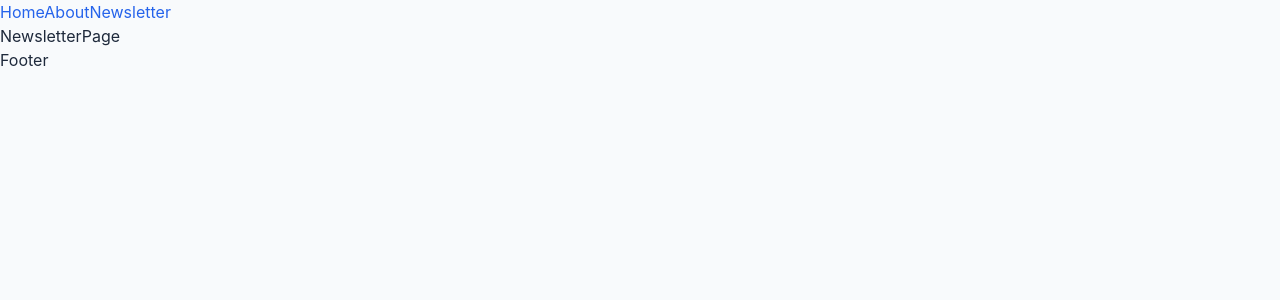
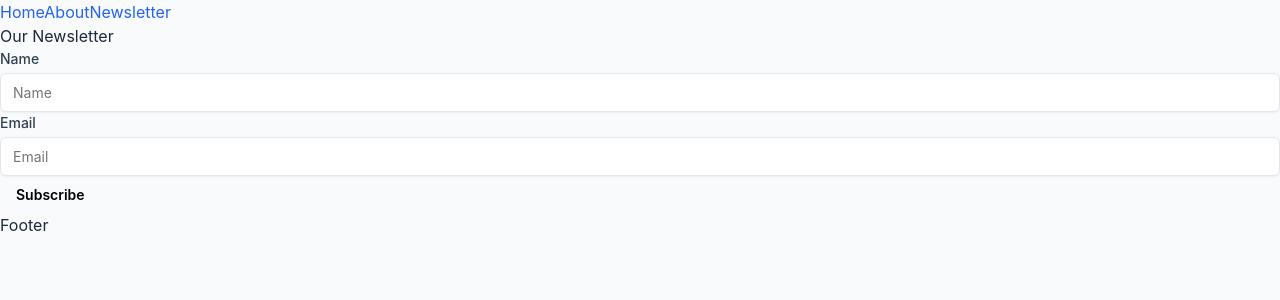
Before and after one commit to dev9fe8891/meal-radar, a React (Vite) app: page /newsletter in a window 1280 px wide. Shown: the top 300 px of the page. Built offline with nearby package versions, Linux system fonts and the light colour scheme.

Commit message:
feat: add newsletter subscription feature with form handling and server integration

```diff
--- a/package.json
+++ b/package.json
@@ -11,9 +11,12 @@
   },
   "dependencies": {
     "axios": "^1.18.1",
+    "cors": "^2.8.6",
+    "express": "^5.2.1",
     "react": "^19.2.7",
     "react-dom": "^19.2.7",
-    "react-router-dom": "^7.18.1"
+    "react-router-dom": "^7.18.1",
+    "react-toastify": "^11.1.0"
   },
   "devDependencies": {
     "@types/react": "^19.2.17",
--- a/src/App.jsx
+++ b/src/App.jsx
@@ -1,5 +1,7 @@
 import { createBrowserRouter, RouterProvider } from "react-router-dom";
+
 import RootLayout from "./layouts/RootLayout";
+
 import {
   AboutPage,
   HomePage,
@@ -9,8 +11,9 @@ import {
   SingleMealPage,
 } from "./pages";
 
-import { loader as HomePageLoader } from "./pages/HomePage";
-import { loader as SingleMealPageLoader } from "./pages/SingleMealPage";
+import { loader as homePageLoader } from "./pages/HomePage";
+import { loader as singleMealPageLoader } from "./pages/SingleMealPage";
+import { action as newsletterPageAction } from "./pages/NewsletterPage";
 
 const router = createBrowserRouter([
   {
@@ -23,13 +26,13 @@ const router = createBrowserRouter([
         index: true,
         element: <HomePage />,
         errorElement: <RouteErrorBoundary />,
-        loader: HomePageLoader,
+        loader: homePageLoader,
       },
       {
         path: "meals/:id",
         element: <SingleMealPage />,
         errorElement: <RouteErrorBoundary />,
-        loader: SingleMealPageLoader,
+        loader: singleMealPageLoader,
       },
       {
         path: "about",
@@ -40,6 +43,7 @@ const router = createBrowserRouter([
         path: "newsletter",
         element: <NewsletterPage />,
         errorElement: <RouteErrorBoundary />,
+        action: newsletterPageAction,
       },
     ],
   },
--- a/src/main.jsx
+++ b/src/main.jsx
@@ -2,9 +2,14 @@ import { StrictMode } from "react";
 import { createRoot } from "react-dom/client";
 import "./index.css";
 import App from "./App.jsx";
+import "react-toastify/dist/ReactToastify.css";
+import { ToastContainer } from "react-toastify";
 
 createRoot(document.getElementById("root")).render(
   // <StrictMode>
-  <App />,
+  <>
+    <App />
+    <ToastContainer position="top-center" autoClose={2000} />
+  </>,
   // </StrictMode>,
 );
--- a/src/pages/HomePage.jsx
+++ b/src/pages/HomePage.jsx
@@ -22,7 +22,12 @@ function HomePage() {
   return (
     <div>
       <Form key={searchTerm}>
-        <input type="search" name="q" defaultValue={searchTerm} />
+        <input
+          type="search"
+          name="q"
+          defaultValue={searchTerm}
+          disabled={isSearching}
+        />
         <button type="submit" disabled={isSearching}>
           {isSearching ? "Searching..." : "Search"}
         </button>
--- a/src/pages/NewsletterPage.jsx
+++ b/src/pages/NewsletterPage.jsx
@@ -1,5 +1,98 @@
+import axios from "axios";
+import { useEffect } from "react";
+import {
+  Form,
+  useActionData,
+  useNavigate,
+  useNavigation,
+} from "react-router-dom";
+import { toast } from "react-toastify";
+
+export const action = async ({ request }) => {
+  const formData = await request.formData();
+  const subscriberData = Object.fromEntries(formData);
+
+  try {
+    const response = await axios.post(
+      "http://localhost:5000/api/newsletter",
+      subscriberData,
+    );
+
+    return {
+      success: true,
+      message: response.data.message || "Subscribed successfully!",
+    };
+  } catch (error) {
+    if (error.response && error.response.status === 400) {
+      const serverErrors = error.response.data.errors;
+      const firstErrorMessage = Object.values(serverErrors)[0];
+
+      return {
+        success: false,
+        message: firstErrorMessage || "Validation failed.",
+      };
+    }
+
+    return {
+      success: false,
+      message: "The server is not available. Please try again later.",
+    };
+  }
+};
+
 function NewsletterPage() {
-  return <div>NewsletterPage</div>;
+  const actionData = useActionData();
+  const navigate = useNavigate();
+  const navigation = useNavigation();
+
+  const isSubmitting = navigation.state === "submitting";
+
+  useEffect(() => {
+    if (!actionData) return;
+
+    if (actionData.success) {
+      toast.success(actionData.message);
+
+      const timer = setTimeout(() => {
+        navigate("/");
+      }, 2000);
+
+      return () => clearTimeout(timer);
+    }
+
+    if (!actionData.success && actionData.message) {
+      toast.error(actionData.message);
+    }
+  }, [actionData, navigate]);
+
+  return (
+    <div>
+      <div>Our Newsletter</div>
+      <Form method="POST" noValidate>
+        <label htmlFor="name">Name</label>
+        <input
+          type="text"
+          name="name"
+          id="name"
+          placeholder="Name"
+          disabled={isSubmitting}
+        />
+
+        <label htmlFor="email">Email</label>
+        <input
+          type="email"
+          name="email"
+          id="email"
+          placeholder="Email"
+          disabled={isSubmitting}
+        />
+
+        <button type="submit" disabled={isSubmitting}>
+          {isSubmitting ? "Submitting..." : "Subscribe"}
+        </button>
+      </Form>
+    </div>
+  );
 }
 
 export default NewsletterPage;
```
Also changed, not shown: 2 other files (tests, documents, lock files or other folders).
